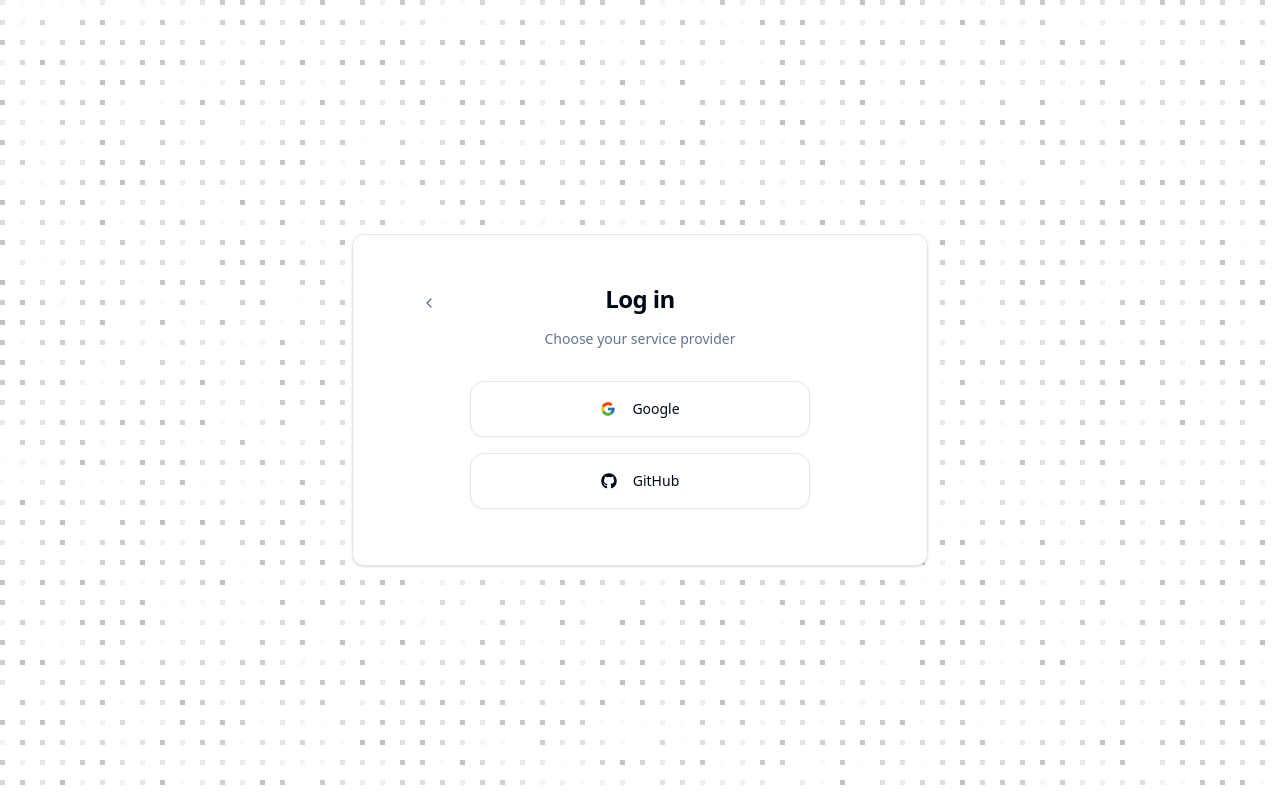
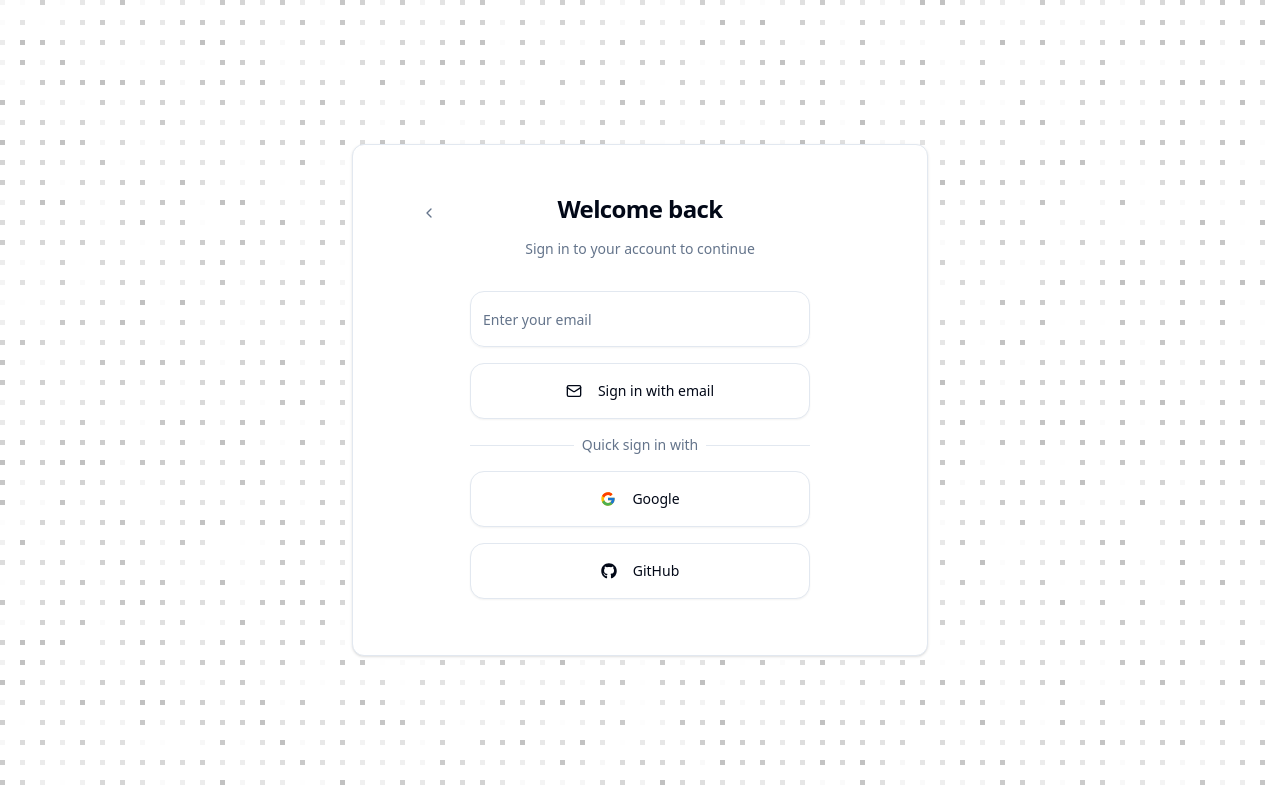
Before and after one commit to Skyfz/cashsend, a Next.js app: page /login in a window 1280 px wide. Built offline with nearby package versions, Linux system fonts and the light colour scheme; no server answers.

Commit message:
error_fix_commit

```diff
--- a/app/actions/auth.ts
+++ b/app/actions/auth.ts
@@ -9,3 +9,7 @@ export async function googleSignIn() {
 export async function githubSignIn() {
   await signIn("github")
 }
+
+export async function resendSignIn(formData: FormData) {
+  await signIn("resend", formData)
+}
--- a/app/components/layouts/authenticated-layout.tsx
+++ b/app/components/layouts/authenticated-layout.tsx
@@ -154,7 +154,7 @@ const Logo = () => {
         animate={{ opacity: 1 }}
         className="font-medium text-black dark:text-white whitespace-pre"
       >
-        Skytrade
+        Cashsend
       </motion.span>
     </Link>
   );
--- a/app/deposit/page.tsx
+++ b/app/deposit/page.tsx
@@ -3,7 +3,7 @@ import DepositClient from './deposit-client'
 import { auth } from "@/lib/auth"
 
 export const metadata: Metadata = {
-  title: 'Deposit | Skytrade',
+  title: 'Deposit | Cashsend',
   description: 'Deposit funds into your account',
 }
 
--- a/app/layout.tsx
+++ b/app/layout.tsx
@@ -20,7 +20,7 @@ const geistMono = localFont({
 });
 
 export const metadata: Metadata = {
-  title: "Skytrade",
+  title: "Cashsend",
   description: "Investing Automation",
 };
 
--- a/app/login/components/LoginCard.tsx
+++ b/app/login/components/LoginCard.tsx
@@ -3,7 +3,7 @@
 import { Button } from "@/components/ui/button"
 import { FcGoogle } from "react-icons/fc"
 import { FaGithub } from "react-icons/fa"
-import { ChevronLeft } from "lucide-react"
+import { ChevronLeft, Mail } from "lucide-react"
 import Link from "next/link"
 import {
     Card,
@@ -13,9 +13,19 @@ import {
     CardTitle,
 } from "@/components/ui/card"
 import FlickeringGrid from "@/components/ui/flickering-grid"
-import { googleSignIn, githubSignIn } from "@/app/actions/auth"
+import { googleSignIn, githubSignIn, resendSignIn } from "@/app/actions/auth"
+import { useState, useEffect } from "react"
+import { Input } from "@/components/ui/input"
 
 export default function LoginCard() {
+  const [dimensions, setDimensions] = useState({ height: 0, width: 0 })
+
+  useEffect(() => {
+    setDimensions({
+      height: window.innerHeight,
+      width: window.innerWidth
+    })
+  }, [])
 
   return (
     <div className="h-screen w-screen flex items-center justify-center relative overflow-hidden">
@@ -26,8 +36,8 @@ export default function LoginCard() {
         color="gray"
         maxOpacity={0.5}
         flickerChance={0.1}
-        height={window.innerHeight}
-        width={window.innerWidth}
+        height={dimensions.height}
+        width={dimensions.width}
       />
       <Card className="w-full max-w-xl p-4 m-4 relative z-10">
         <div className="w-full flex flex-col p-4">
@@ -38,12 +48,35 @@ export default function LoginCard() {
                   <ChevronLeft className="h-4 w-4" />
                 </Button>
               </Link>
-              <CardTitle className="font-bold text-2xl w-full text-center pb-2">Log in</CardTitle>
+              <CardTitle className="font-bold text-2xl w-full text-center pb-2">Welcome back</CardTitle>
             </div>
-            <CardDescription className="text-center pb-4">Choose your service provider</CardDescription>
+            <CardDescription className="text-center pb-4">Sign in to your account to continue</CardDescription>
           </CardHeader>
 
           <CardContent className="flex flex-col">
+            <form action={resendSignIn} className="flex flex-col gap-4 justify-center max-w-[340px] w-full mx-auto">
+              <Input
+                type="email"
+                name="email"
+                placeholder="Enter your email"
+                required
+                className="h-14"
+              />
+              <Button
+                className="w-full h-14 hover:bg-accent hover:text-accent-foreground"
+                variant="outline"
+                type="submit"
+              >
+                <Mail className="mr-2"/>
+                Sign in with email
+              </Button>
+            </form>
+
+            <div className="relative flex justify-center items-center my-4 max-w-[340px] w-full mx-auto">
+              <div className="absolute w-full border-t" />
+              <span className="relative bg-background px-2 text-muted-foreground text-sm">Quick sign in with</span>
+            </div>
+
             <form action={googleSignIn} className="flex justify-center pb-4 max-w-[340px] w-full mx-auto">
               <Button
                 className="w-full h-14 hover:bg-accent hover:text-accent-foreground"
--- a/app/login/page.tsx
+++ b/app/login/page.tsx
@@ -1,5 +1,9 @@
 import LoginCard from "@/app/login/components/LoginCard"
 
 export default function LoginPage() {
-  return <LoginCard />
+  return (
+    <>
+      <LoginCard />
+    </>
+  )
 }
--- a/lib/auth.ts
+++ b/lib/auth.ts
@@ -1,10 +1,15 @@
 import NextAuth from "next-auth"
+import Resend from "next-auth/providers/resend"
 import Google from "next-auth/providers/google"
+import { MongoDBAdapter } from "@auth/mongodb-adapter"
+import client from "@/lib/db"
 
 export const { handlers, signIn, signOut, auth } = NextAuth({
-  providers: [Google],
+  adapter: MongoDBAdapter(client),
+  providers: [Google, Resend],
   session: {
     maxAge: 30 * 60, // 15 minutes in seconds
     updateAge: 10 * 60, // Update session every 5 minutes
   },
+
 })
--- a/lib/db.ts
+++ b/lib/db.ts
@@ -19,7 +19,23 @@ const options = {
   minPoolSize: 0,
 }
 
-let client: MongoClient | null = null;
+let client: MongoClient
+
+if (process.env.NODE_ENV === "development") {
+  // In development mode, use a global variable so that the value
+  // is preserved across module reloads caused by HMR (Hot Module Replacement).
+  const globalWithMongo = global as typeof globalThis & {
+    _mongoClient?: MongoClient
+  }
+
+  if (!globalWithMongo._mongoClient) {
+    globalWithMongo._mongoClient = new MongoClient(uri, options)
+  }
+  client = globalWithMongo._mongoClient
+} else {
+  // In production mode, it's best to not use a global variable.
+  client = new MongoClient(uri, options)
+}
 
 // Export the connection function
 export const connectToDatabase = async () => {
@@ -42,13 +58,13 @@ export const connectToDatabase = async () => {
     // Add connection error handler
     client.on('error', (error) => {
       console.error('MongoDB connection error:', error);
-      client = null;
+      //client = null;
     });
 
     return client;
   } catch (error) {
     console.error("Failed to connect to MongoDB:", error);
-    client = null;
+    //client = null;
     throw error;
   }
 }
@@ -58,7 +74,7 @@ export const closeConnection = async () => {
   try {
     if (client) {
       await client.close();
-      client = null;
+      //client = null;
       console.log("MongoDB connection closed.");
     }
   } catch (error) {
@@ -109,3 +125,8 @@ export async function addCard(cardData: Omit<Cards, 'id'>) {
     throw error;
   }
 }
+
+
+// Export a module-scoped MongoClient. By doing this in a
+// separate module, the client can be shared across functions.
+export default client
--- a/package.json
+++ b/package.json
@@ -1,5 +1,5 @@
 {
-  "name": "skytrade",
+  "name": "Cashsend",
   "version": "0.1.0",
   "private": true,
   "scripts": {
```
Also changed, not shown: middleware.ts (+46 -28 lines), 1 other file (tests, documents, lock files or other folders).
